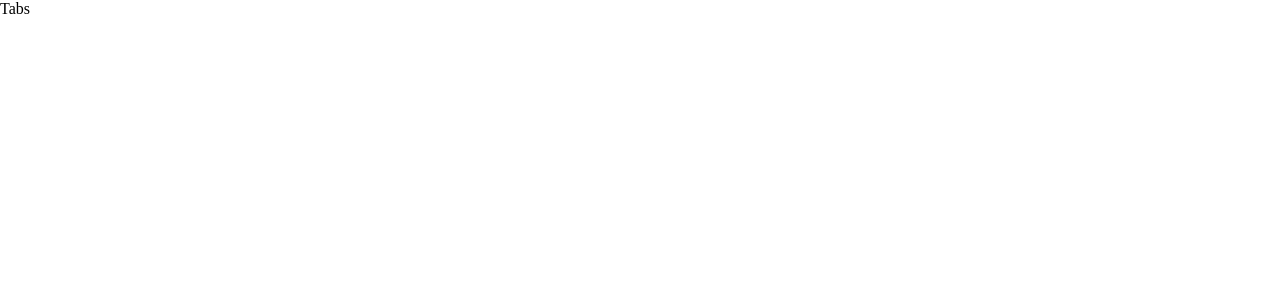
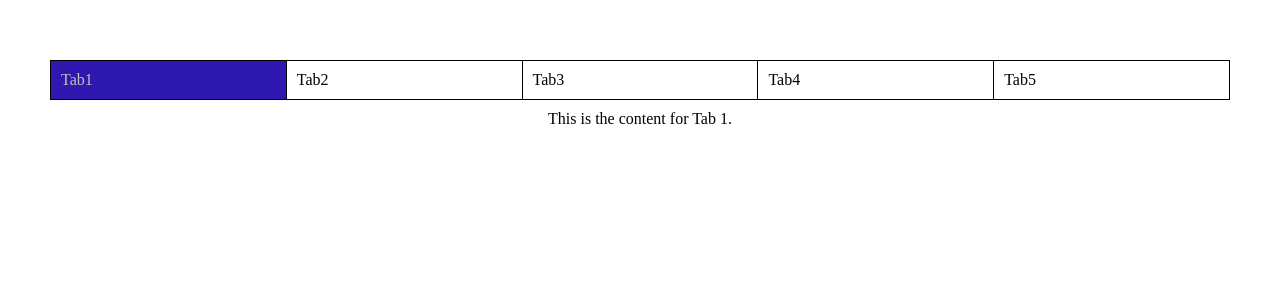
Before and after one commit to Sankaranarayanankm/react-projects, a React (Vite) app: page / in a window 1280 px wide. Shown: the top 300 px of the page. Built offline with nearby package versions, Linux system fonts and the light colour scheme.

Commit message:
completed tabs project

```diff
--- a/src/Components/CustomTabs/Tabs/Tabs.css
+++ b/src/Components/CustomTabs/Tabs/Tabs.css
@@ -0,0 +1,47 @@
+.tabs {
+  display: flex;
+  flex-direction: column;
+  justify-content: center;
+  align-items: center;
+  margin: 40px;
+  padding: 10px;
+}
+* {
+  margin: 0;
+  padding: 0;
+  box-sizing: border-box;
+}
+
+.tabs__heading {
+  display: flex;
+  align-items: center;
+  /* gap: 20px; */
+  border: 1px solid black;
+  /* padding: 5px; */
+  list-style-type: none;
+  margin: 10px;
+  width: 100%;
+}
+
+.tabs__item {
+  border-right: 1px solid black;
+  gap: 5px;
+  padding: 10px;
+  cursor: pointer;
+  display: flex;
+  flex: 1;
+}
+
+.tabs__item:last-child {
+  border-right: none;
+}
+
+.tabs__item:hover {
+  color: silver;
+  background-color: rgb(21, 21, 20);
+}
+
+.tabs__heading > .active {
+  color: silver;
+  background-color: rgb(46, 24, 176);
+}
--- a/src/Components/CustomTabs/Tabs/Tabs.jsx
+++ b/src/Components/CustomTabs/Tabs/Tabs.jsx
@@ -1,7 +1,32 @@
-import React from "react";
+import React, { useState } from "react";
 import "./Tabs.css";
-const Tabs = ({ tabsContent, onChange }) => {
-  return <div className="tabs">Tabs</div>;
+const Tabs = ({ tabsContent }) => {
+  const [currentItem, setCurrentItem] = useState(tabsContent[0] || "");
+  function handleClick(id) {
+    const current = tabsContent.find((item) => item.id == id);
+
+    setCurrentItem(current);
+  }
+  return (
+    <div className="tabs">
+      <ul className="tabs__heading">
+        {tabsContent.map((item) => (
+          <li
+            className={`tabs__item ${
+              currentItem.id == item.id ? "active" : undefined
+            }`}
+            key={item.id}
+            onClick={() => handleClick(item.id)}
+          >
+            {item.label}
+          </li>
+        ))}
+      </ul>
+      <div className="tabs__content">
+        <span>{currentItem.content}</span>
+      </div>
+    </div>
+  );
 };
 
 export default Tabs;
--- a/src/Components/CustomTabs/TabsTest.jsx
+++ b/src/Components/CustomTabs/TabsTest.jsx
@@ -2,11 +2,15 @@ import React from "react";
 import Tabs from "./Tabs/Tabs";
 
 const TabsTest = () => {
-  return (
-    <div>
-      <Tabs />
-    </div>
-  );
+  const list = [
+    { id: 1, label: "Tab1", content: "This is the content for Tab 1." },
+    { id: 2, label: "Tab2", content: "This is the content for Tab 2." },
+    { id: 3, label: "Tab3", content: "This is the content for Tab 3." },
+    { id: 4, label: "Tab4", content: "This is the content for Tab 4." },
+    { id: 5, label: "Tab5", content: "This is the content for Tab 5." },
+  ];
+
+  return <Tabs tabsContent={list} />;
 };
 
 export default TabsTest;
```
